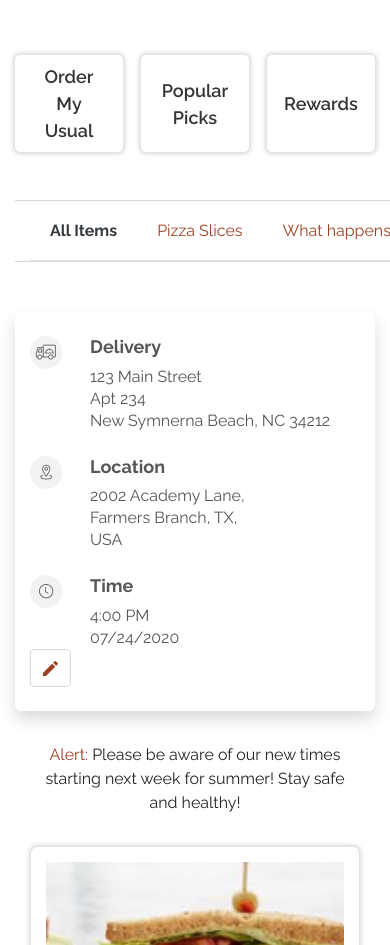
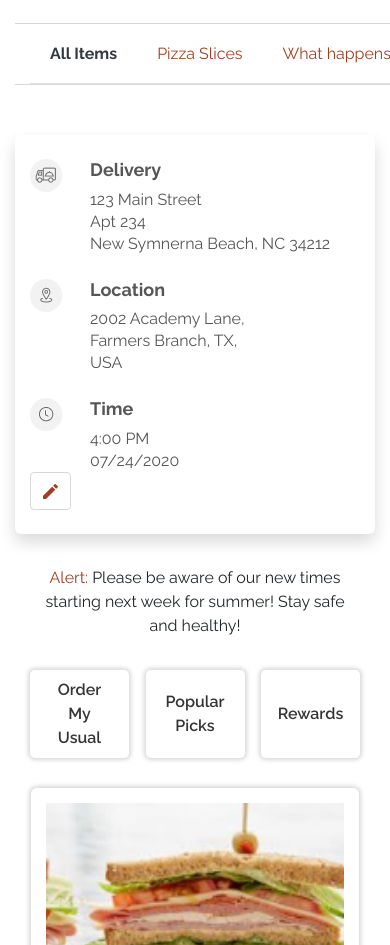
Before and after one commit to frontendvault/arizona-sandwich, a plain HTML site: page index.html in a window 390 px wide. Shown: the part 155-1100 px from the top of the page. Drawn offline with nearby package versions, Linux system fonts and the light colour scheme.

Commit message:
switched Method and ordering menu stacked tabs

```diff
--- a/index.html
+++ b/index.html
@@ -84,7 +84,7 @@
               </button>
               <button class="btn mb-3">Stacked</button>
             </div>
-            <div class="btn-blocks">
+            <div class="btn-blocks d-none d-md-none d-xl-block">
               <button class="btn btn-lg btn-block border-0 bg-white">
                 Order My Usual
               </button>
@@ -196,6 +196,21 @@
                   <span>Alert:</span> Please be aware of our new times starting
                   next week for summer! Stay safe and healthy!
                 </p>
+              </div>
+            </div>
+            <div class="row">
+              <div class="col">
+                <div class="btn-blocks d-flex d-md-flex d-xl-none">
+                  <button class="btn btn-lg btn-block border-0 bg-white">
+                    Order My Usual
+                  </button>
+                  <button class="btn btn-lg btn-block border-0 bg-white">
+                    Popular Picks
+                  </button>
+                  <button class="btn btn-lg btn-block border-0 bg-white">
+                    Rewards
+                  </button>
+                </div>
               </div>
             </div>
 
--- a/scss/_orderingMenu.scss
+++ b/scss/_orderingMenu.scss
@@ -73,6 +73,23 @@ aside {
 .right-side {
     padding: 0 40px;
 
+    .btn-blocks {
+        display: flex;
+        margin-bottom: 30px;
+        justify-content: space-between;
+
+        .btn {
+            font-size: 16px;
+            font-weight: 600;
+            margin-bottom: 20px;
+            box-shadow: 0px 0px 4px 2px $light-grey;
+            color: $dark-grey;
+            margin: 0;
+            width: 30%;
+
+
+        }
+    }
 
     .delivery-info {
 
```
Also changed, not shown: scss/main.css, 1 other file.
